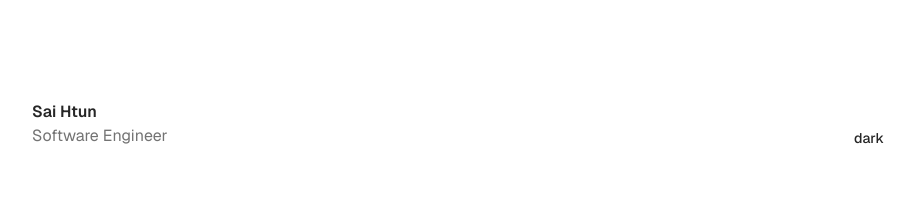
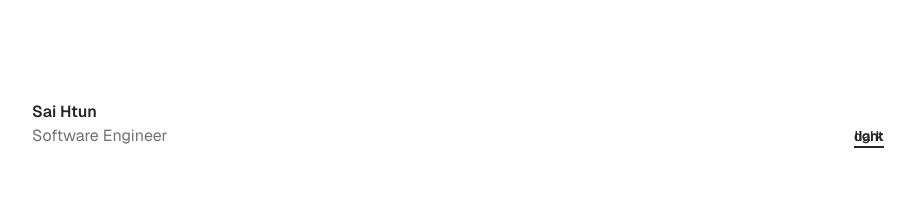
Before and after one commit to SaiHtun/portfolio-latest, a Next.js app: page / in a window 1280 px wide. Shown: the top 216 px of the page, without its empty margins (182-1097 px from the left). Built offline with nearby package versions, Linux system fonts and the light colour scheme.

Commit message:
animated <ThemeSwitcher />

```diff
--- a/src/app/components/theme-switcher.tsx
+++ b/src/app/components/theme-switcher.tsx
@@ -1,6 +1,7 @@
 "use client";
 import { useState, useEffect } from "react";
 import { useTheme } from "next-themes";
+import { Variants, motion } from "framer-motion";
 
 export default function ThemeSwitcher() {
   const [mounted, setMounted] = useState(false);
@@ -12,12 +13,42 @@ export default function ThemeSwitcher() {
 
   if (!mounted) return null;
 
+  const variants: Variants = {
+    darkInit: {
+      opacity: 1,
+      y: 0,
+    },
+    darkMove: {
+      opacity: 0,
+      y: 20,
+    },
+    lightInit: {
+      opacity: 0,
+      y: 20,
+    },
+    lightMove: {
+      opacity: 1,
+      y: -20,
+    },
+  };
+
   return (
     <button
-      className="font-medium text-sm"
+      className="max-h-[22px] font-medium text-sm border-b-charcoal-gray border-b-2 overflow-hidden"
       onClick={() => setTheme(theme === "light" ? "dark" : "light")}
     >
-      {theme === "dark" ? <span>light</span> : <span>dark</span>}
+      <motion.p
+        variants={variants}
+        animate={theme === "dark" ? "darkMove" : "darkInit"}
+      >
+        dark
+      </motion.p>
+      <motion.p
+        variants={variants}
+        animate={theme === "light" ? "lightInit" : "lightMove"}
+      >
+        light
+      </motion.p>
     </button>
   );
 }
```
